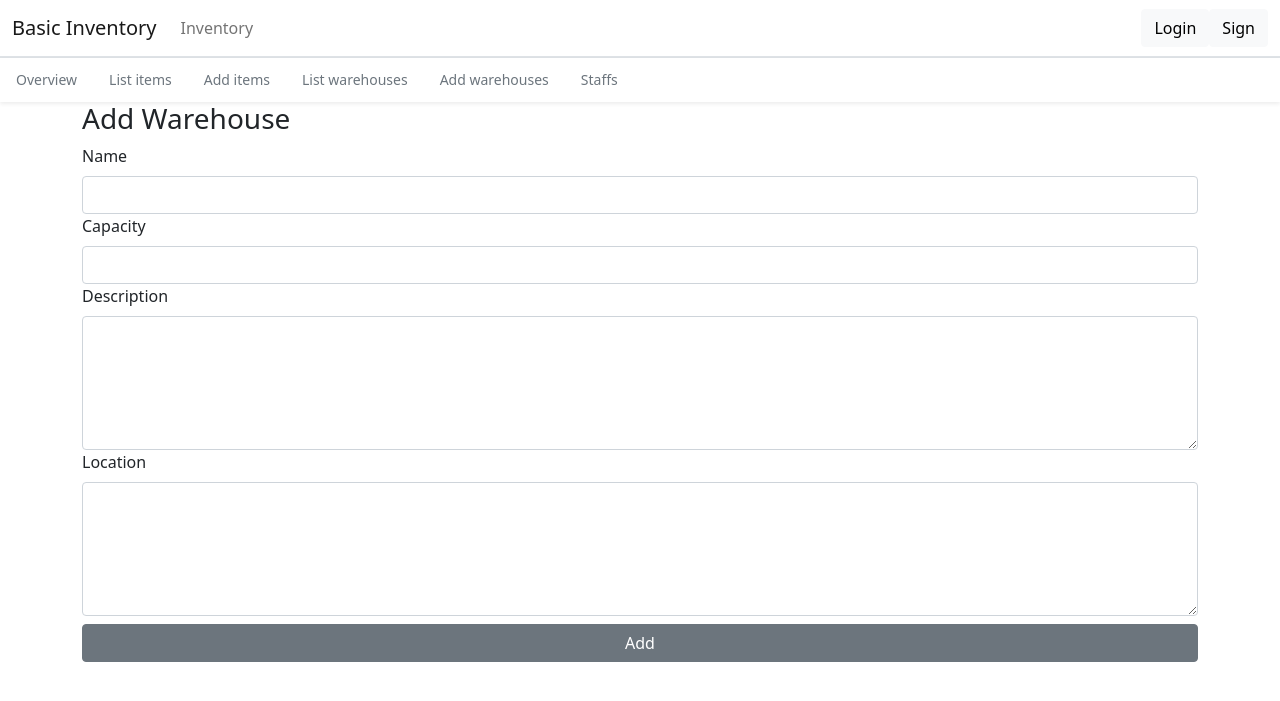
After one commit to santoshkpatro/basicinventory, a Django app: page /dashboard/warehouses/add/ in a window 1280 px wide. The commit adds this page. Shown: the top 701 px of the page. Run offline with Django 4.2, Linux system fonts and the light colour scheme.

Commit message:
warehouse form added

```diff
--- a/basicinventory/forms/item.py
+++ b/basicinventory/forms/item.py
@@ -1,9 +1,8 @@
-from re import I
 from django import forms
 from basicinventory.models.item import Item
 
 
-class AddItemForm(forms.ModelForm):
+class ItemForm(forms.ModelForm):
     warehouse_id = forms.UUIDField(required=False)
 
     class Meta:
--- a/basicinventory/forms/warehouse.py
+++ b/basicinventory/forms/warehouse.py
@@ -0,0 +1,14 @@
+from django import forms
+from basicinventory.models.warehouse import Warehouse
+
+
+class WarehouseForm(forms.ModelForm):
+    class Meta:
+        model = Warehouse
+        fields = [
+            'name',
+            'location',
+            'capacity',
+            'description',
+            'is_operational'
+        ]
--- /dev/null
+++ b/basicinventory/templates/dashboard/warehouses/add.html
@@ -0,0 +1,27 @@
+{% extends 'dashboard.html' %}
+
+{% block body %}
+<h3>Add Warehouse</h3>
+<form action="{% url 'warehouse_add' %}" method="post">
+    {% csrf_token %}
+    <div class="form-group">
+        <label class="form-label">Name</label>
+        <input type="text" name="name" class="form-control">
+    </div>
+    <div class="form-group">
+        <label class="form-label">Capacity</label>
+        <input type="number" name="capacity" class="form-control">
+    </div>
+    <div class="form-group">
+        <label class="form-label">Description</label>
+        <textarea name="description" id="description" cols="30" rows="5" class="form-control"></textarea>
+    </div>
+    <div class="form-group">
+        <label class="form-label">Location</label>
+        <textarea name="location" id="location" cols="30" rows="5" class="form-control"></textarea>
+    </div>
+    <div class="d-grid gap-2 my-2">
+        <button class="btn btn-secondary" type="submit">Add</button>
+    </div>
+</form>
+{% endblock %}
--- a/basicinventory/templates/topbar.html
+++ b/basicinventory/templates/topbar.html
@@ -6,7 +6,8 @@
             List items
         </a>
         <a class="nav-link {% if url_name == 'item_add' %} active {% endif %}" href="{% url 'item_add' %}">Add items</a>
-        <a class="nav-link" href="#">List warehouses</a>
+        <a class="nav-link {% if url_name == 'warehouse_list' %} active {% endif %}"
+            href="{% url 'warehouse_list' %}">List warehouses</a>
         <a class="nav-link" href="#">Add warehouses</a>
         <a class="nav-link" href="#">Staffs</a>
     </nav>
--- a/basicinventory/urls.py
+++ b/basicinventory/urls.py
@@ -2,7 +2,9 @@ from unicodedata import name
 from django.contrib import admin
 from django.urls import path
 from basicinventory.views.home import index
-from basicinventory.views.dashboard import overview, item_list, item_detail, item_edit, item_add
+from basicinventory.views.dashboard.index import overview
+from basicinventory.views.dashboard.items import item_list, item_detail, item_edit, item_add
+from basicinventory.views.dashboard.warehouses import warehouse_list, warehouse_add
 
 urlpatterns = [
     path('admin/', admin.site.urls),
@@ -11,5 +13,7 @@ urlpatterns = [
     path('dashboard/items/', item_list, name='item_list'),
     path('dashboard/items/add/', item_add, name='item_add'),
     path('dashboard/items/<uuid:item_id>/', item_detail, name='item_detail'),
-    path('dashboard/items/<uuid:item_id>/edit/', item_edit, name='item_edit')
+    path('dashboard/items/<uuid:item_id>/edit/', item_edit, name='item_edit'),
+    path('dashboard/warehouses/', warehouse_list, name='warehouse_list'),
+    path('dashboard/warehouses/add/', warehouse_add, name='warehouse_add'),
 ]
--- /dev/null
+++ b/basicinventory/views/dashboard/index.py
@@ -0,0 +1,5 @@
+from django.shortcuts import render
+
+
+def overview(request):
+    return render(request, 'dashboard/overview.html', {'url_name': 'overview'})
--- /dev/null
+++ b/basicinventory/views/dashboard/warehouses.py
@@ -0,0 +1,23 @@
+from django.shortcuts import render
+from basicinventory.models.warehouse import Warehouse
+from basicinventory.forms.warehouse import WarehouseForm
+
+
+def warehouse_list(request):
+    warehouses = Warehouse.objects.all()
+
+    context = {
+        'warehouses': warehouses,
+        'url_name': 'warehouse_list'
+    }
+    return render(request, 'dashboard/warehouses/list.html', context)
+
+
+def warehouse_add(request):
+    form = WarehouseForm()
+
+    context = {
+        'form': form,
+        'url_name': 'warehouse_add'
+    }
+    return render(request, 'dashboard/warehouses/add.html', context)
```
Also changed, not shown: basicinventory/templates/dashboard/warehouses/list.html (added, +38 -0 lines), basicinventory/views/dashboard/items.py (renamed from basicinventory/views/dashboard.py, +4 -9 lines).
